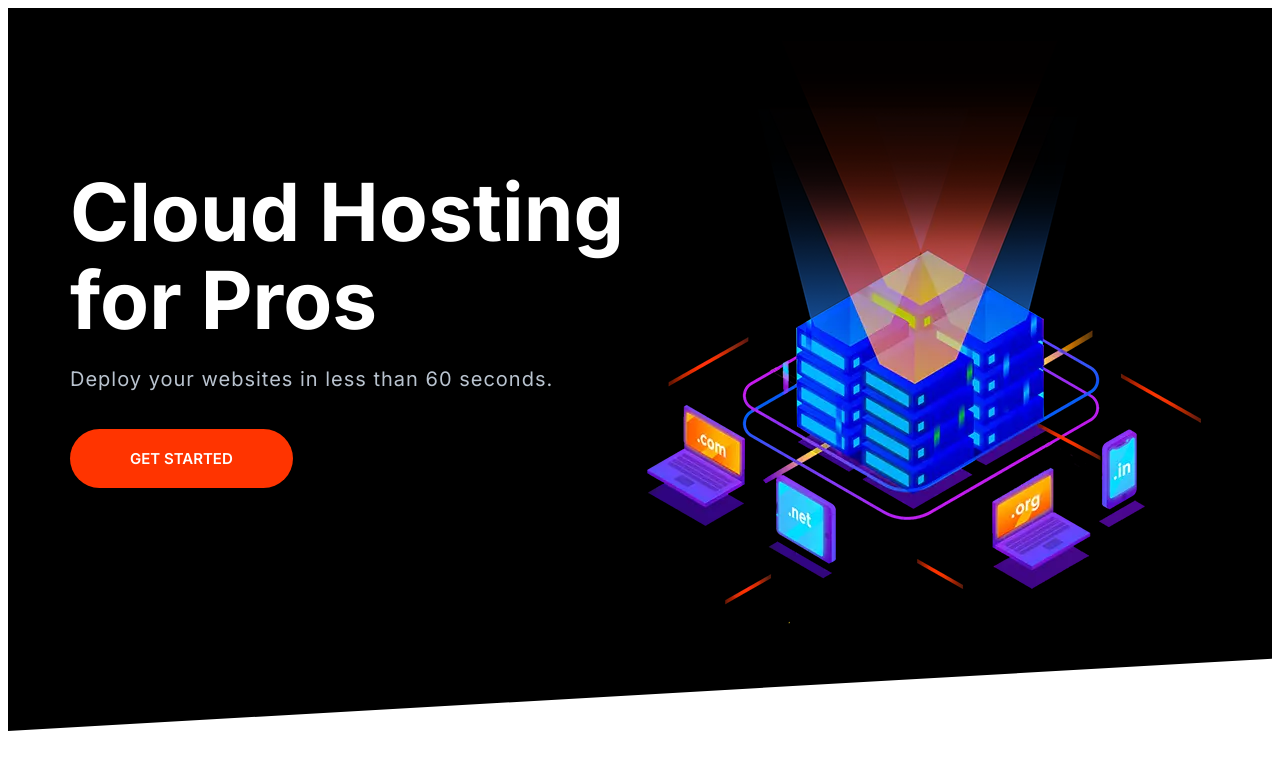
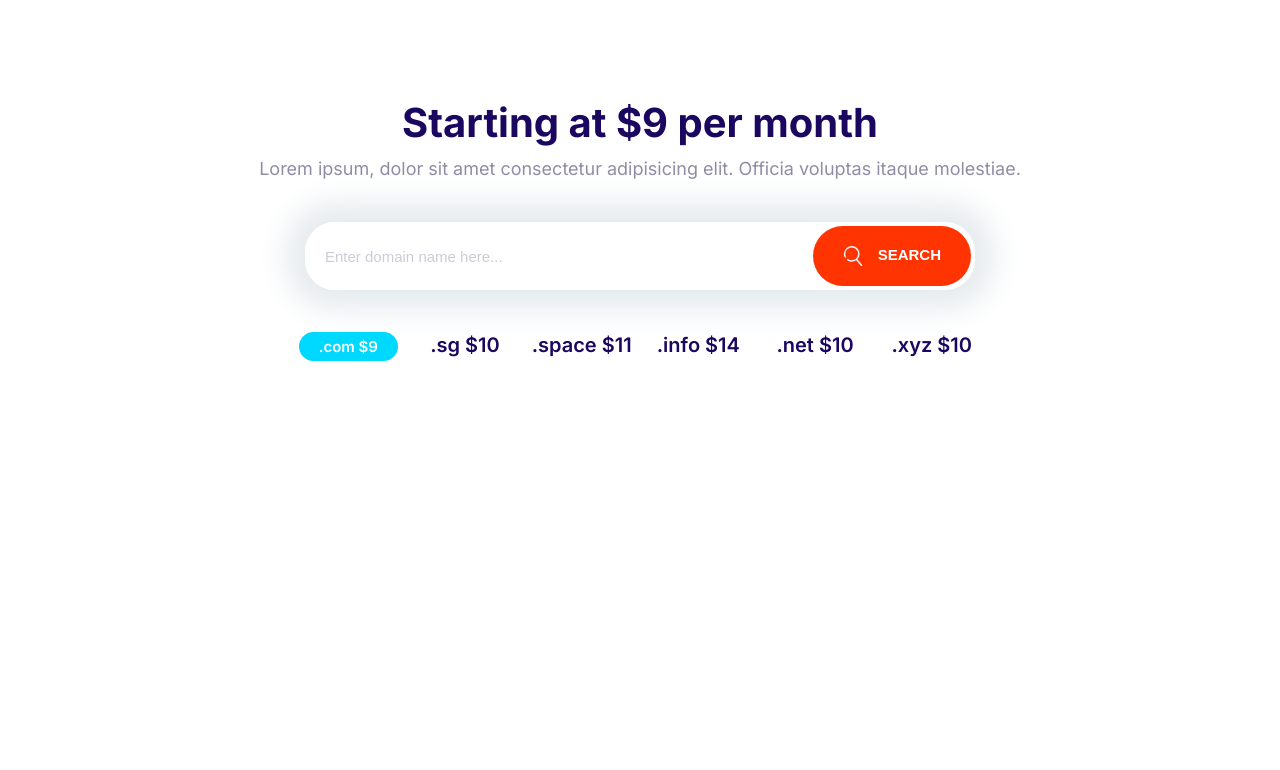
Before and after one commit to Agilesh-s/cloudify, a plain HTML site: page index.html in a window 1280 px wide. Drawn offline with Linux system fonts and the light colour scheme.

Commit message:
Created domain block

```diff
--- a/css/styles.css
+++ b/css/styles.css
@@ -198,11 +198,19 @@ a{
     text-transform: uppercase;
     padding: 2rem 3rem;
     border: 0;
+    outline: 0;
     border-radius: 40px;
     cursor: pointer;
     white-space: nowrap;
     text-align: center;
     margin: 1rem 0;
+}
+
+.btn .icon{
+    width: 2rem;
+    height: 2rem;
+    margin-right: 1rem;
+    vertical-align: middle;
 }
 
 .btn--primary{
@@ -284,7 +292,7 @@ a{
 .input-group .input{
     border: 0;
     flex-grow: 1;
-    padding: 1.5rem 1rem;
+    padding: 1.5rem 2rem;
 }
 
 .input-group .btn{
@@ -703,3 +711,29 @@ a{
         align-self: center;
     }
 }
+
+/* Domain Block */
+
+.block-domain .input-group{
+    box-shadow: 0 0 30px 20px #e6ebee;
+    border: 0;
+    margin: 4rem auto;
+    max-width: 670px;
+}
+
+.block-domain__prices{
+    display: grid;
+    grid-template-columns: repeat(3 ,1fr);
+    grid-template-rows: repeat(2, 6rem);
+    font-size: 2rem;
+    font-weight: 600;
+    justify-items: center;
+    max-width: 700px;
+    margin: 0 auto;
+}
+
+@media screen and (min-width: 768px) {
+    .block-domain__prices{
+        grid-template-columns: repeat(auto-fit, minmax(10rem ,1fr));
+    }
+}
--- a/index.html
+++ b/index.html
@@ -11,20 +11,27 @@
     <link rel="stylesheet" href="css/styles.css">
 </head>
 <body>
-    <section class="block block--dark block--skewed-left hero">
-        <div class="container grid grid--1x2">
-            <header class="block__header hero__content ">
-                <h1 class="block__heading">Cloud Hosting for Pros</h1>
-                <p class="hero__tagline">Deploy your websites in less than 60 seconds.</p>
-                <a href="" class="btn btn--accent btn--stretched">Get Started</a>
-            </header>
-            <picture>
-                <source type="image/webp" srcset="images/banner.webp 1x, images/banner@2x.webp 2x">
-                <source type="image/png" srcset="images/banner.png 1x, images/banner@2x.png 2x">
-                <img class="hero__image" src="images/banner.png" alt="">
-
-            </picture>
+    <section class="block container block-domain">
+        <header class="block__header">
+            <h2>Starting at $9 per month</h2>
+            <p>Lorem ipsum, dolor sit amet consectetur adipisicing elit. Officia voluptas itaque molestiae.</p>
+        </header>
+        <div class="input-group">
+            <input type="text" class="input" placeholder="Enter domain name here...">
+            <button class="btn btn--accent">
+            <svg class="icon icon--white">
+                <use xlink:href="images/sprite.svg#search"></use>
+            </svg>
+            Search</button>
         </div>
+        <ul class="list block-domain__prices">
+            <li><span class="badge badge--secondary">.com $9</span></li>
+            <li>.sg $10</li>
+            <li>.space $11</li>
+            <li>.info $14</li>
+            <li>.net $10</li>
+            <li>.xyz $10</li>
+        </ul>
     </section>
     <script src="js/main.js"></script>
 </body>
```
Also changed, not shown: components/domain-block.html (added, +22 -0 lines).
